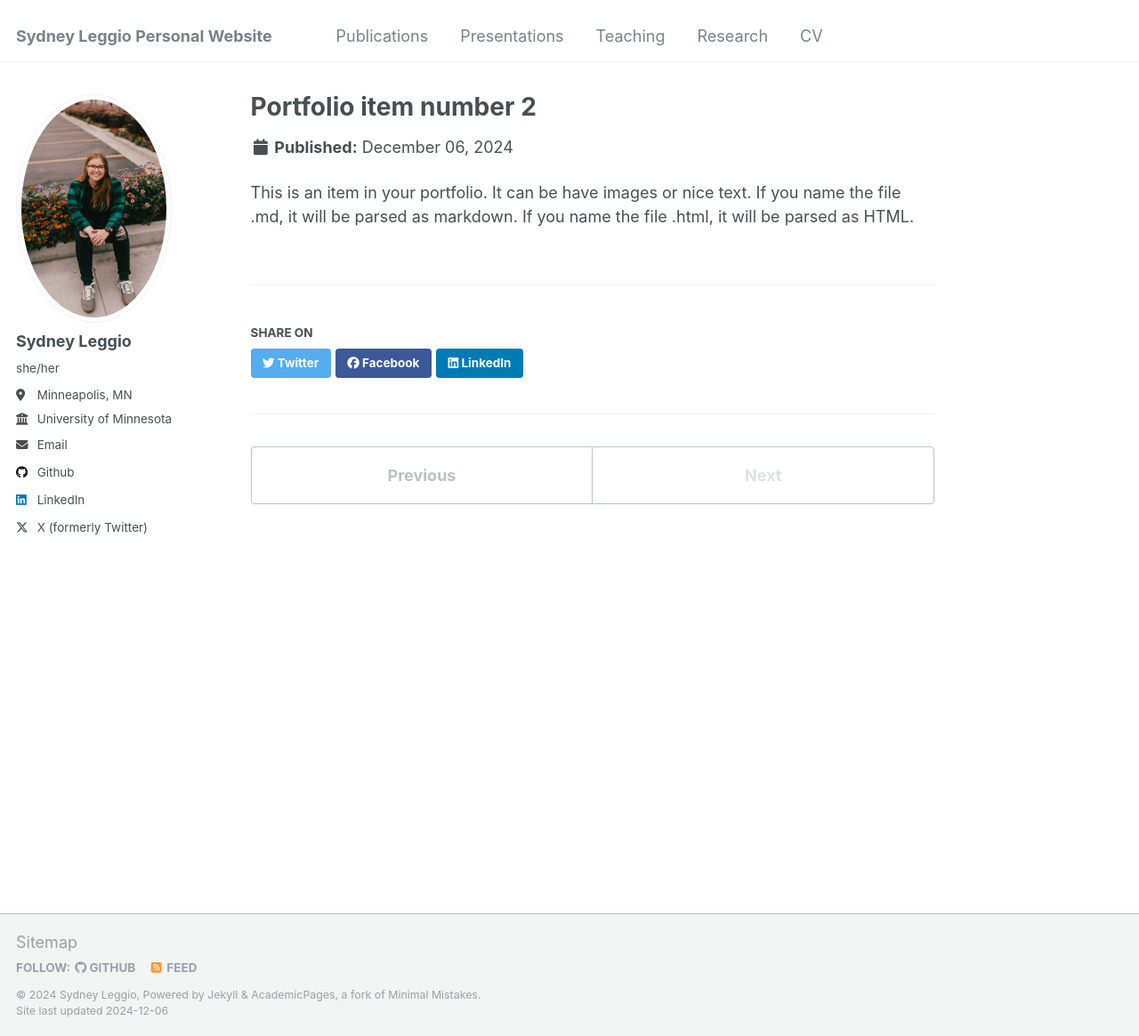
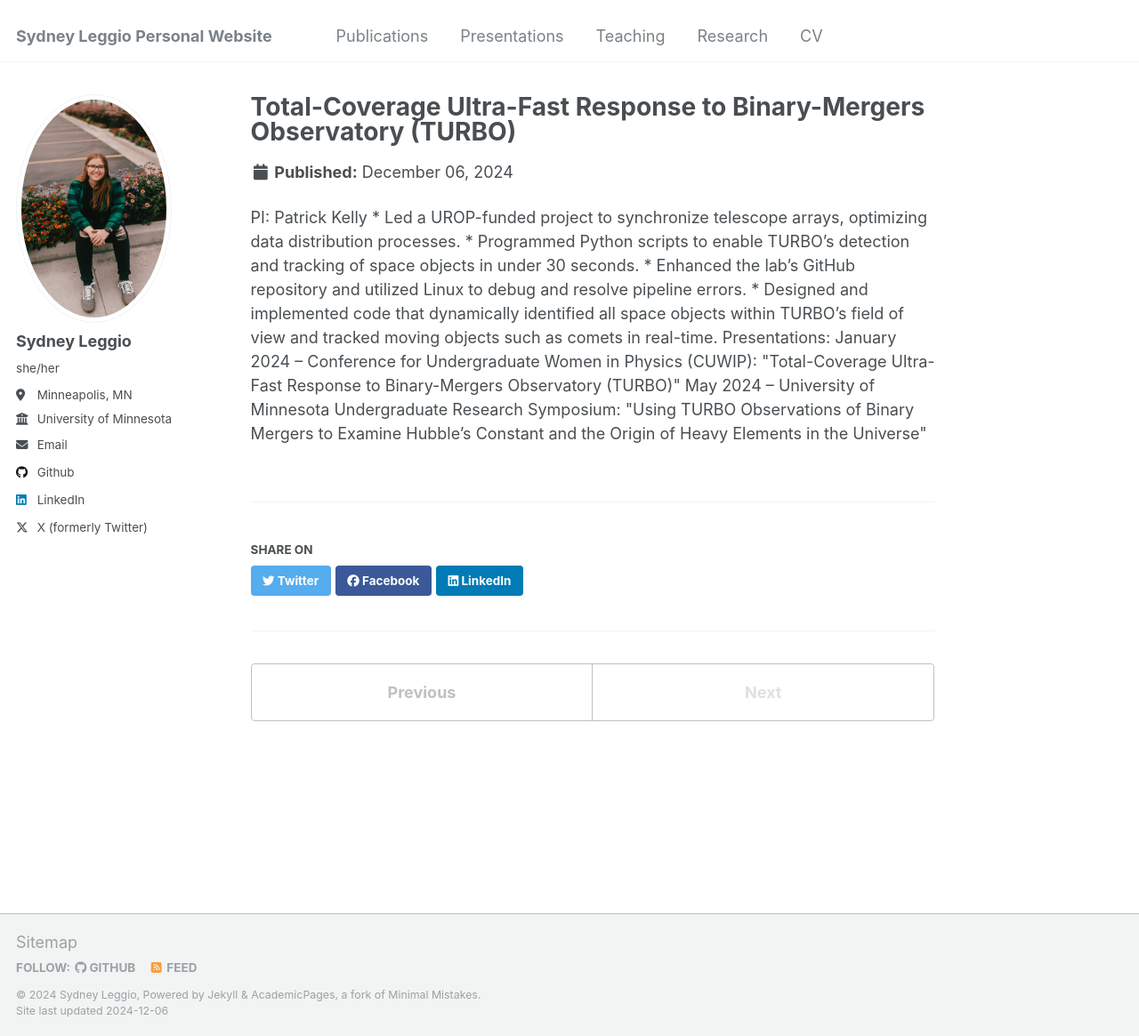
Before and after one commit to sydleggio/sydleggio.github.io, a Jekyll site: the page built from _portfolio/portfolio-2.html, in a window 1280 px wide and 1165 px high. Shown: the whole window at 89% size. Built offline with Jekyll 4.4.1, drawn with Linux system fonts in a browser that asks for light colours.

Commit message:
Update portfolio-2.html

```diff
--- a/_portfolio/portfolio-2.html
+++ b/_portfolio/portfolio-2.html
@@ -1,7 +1,14 @@
 ---
-title: "Portfolio item number 2"
-excerpt: "Short description of portfolio item number 2 <br/><img src='/images/500x300.png'>"
+title: "Total-Coverage Ultra-Fast Response to Binary-Mergers Observatory (TURBO)"
+excerpt: "Received an Undergraduate Research Opportunities Program (UROP) award to complete a personal project in the laboratory. <br/><img src='/images/TURBO.png'>"
 collection: portfolio
 ---
+PI: Patrick Kelly
+* Led a UROP-funded project to synchronize telescope arrays, optimizing data distribution processes.
+* Programmed Python scripts to enable TURBO’s detection and tracking of space objects in under 30 seconds.
+* Enhanced the lab’s GitHub repository and utilized Linux to debug and resolve pipeline errors.
+* Designed and implemented code that dynamically identified all space objects within TURBO’s field of view and tracked moving objects such as comets in real-time.
 
-This is an item in your portfolio. It can be have images or nice text. If you name the file .md, it will be parsed as markdown. If you name the file .html, it will be parsed as HTML.
+Presentations:
+January 2024 – Conference for Undergraduate Women in Physics (CUWIP): "Total-Coverage Ultra-Fast Response to Binary-Mergers Observatory (TURBO)"
+May 2024 – University of Minnesota Undergraduate Research Symposium: "Using TURBO Observations of Binary Mergers to Examine Hubble’s Constant and the Origin of Heavy Elements in the Universe"
```
